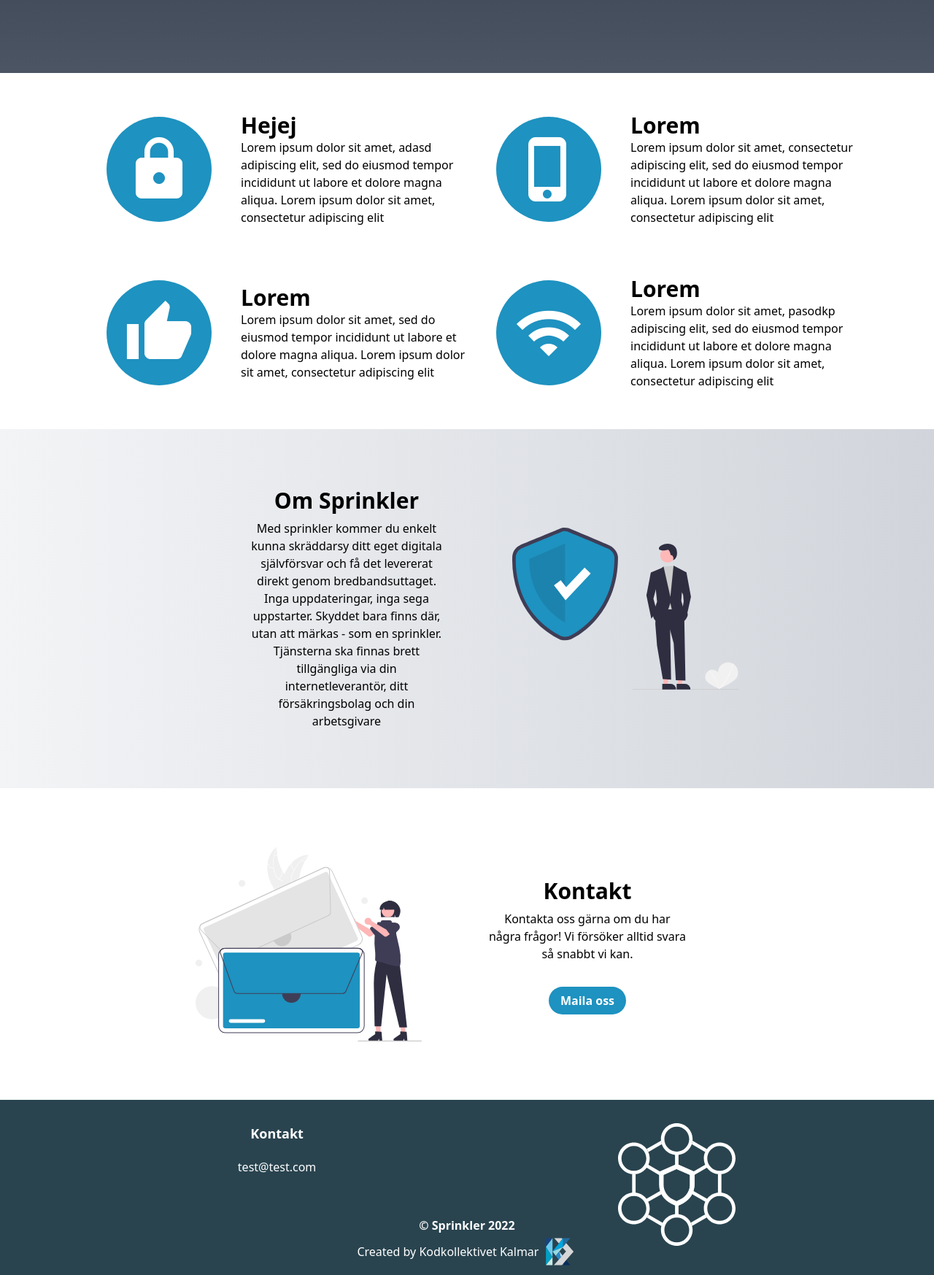
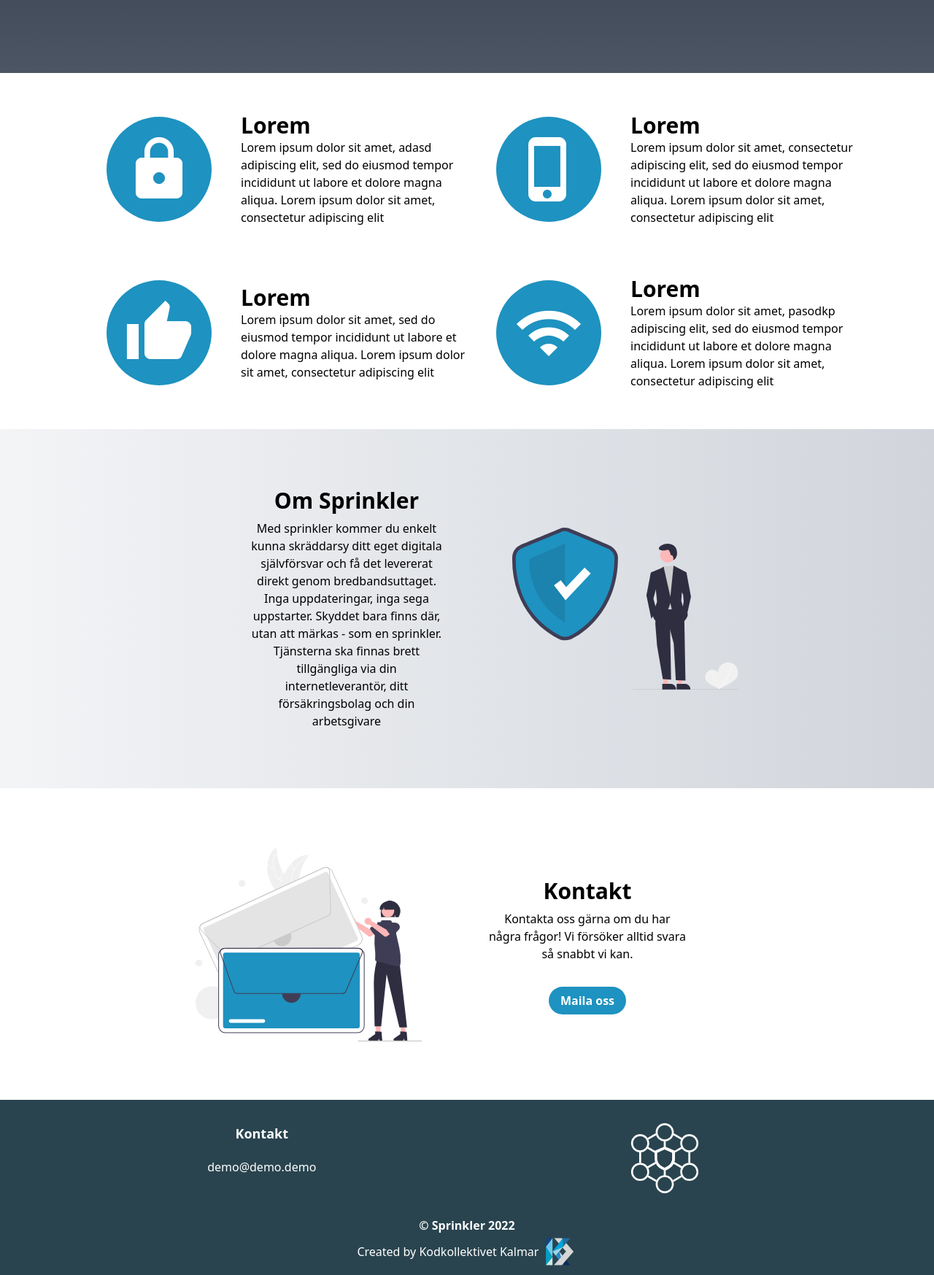
Before and after one commit to LeMunter/kodkoll, a website built with webpack: page dist/index.html in a window 1280 px wide. Shown: the part 680-2427 px from the top of the page at 73% size. Built offline with nearby package versions, Linux system fonts and the light colour scheme.

```diff
--- a/src/data.json
+++ b/src/data.json
@@ -5,7 +5,7 @@
   },
   "services": [
     {
-      "title": "Hejej",
+      "title": "Lorem",
       "content": "Lorem ipsum dolor sit amet, adasd adipiscing elit, sed do eiusmod tempor incididunt ut labore et dolore magna aliqua. Lorem ipsum dolor sit amet, consectetur adipiscing elit"
     },
     {
@@ -28,6 +28,6 @@
   "contact": {
     "title": "Kontakt",
     "content": "Kontakta oss gärna om du har några frågor! Vi försöker alltid svara så snabbt vi kan.",
-    "email": "test@test.com"
+    "email": "demo@demo.demo"
   }
 }
```
Also changed, not shown: dist/index.html, dist/main.css.
